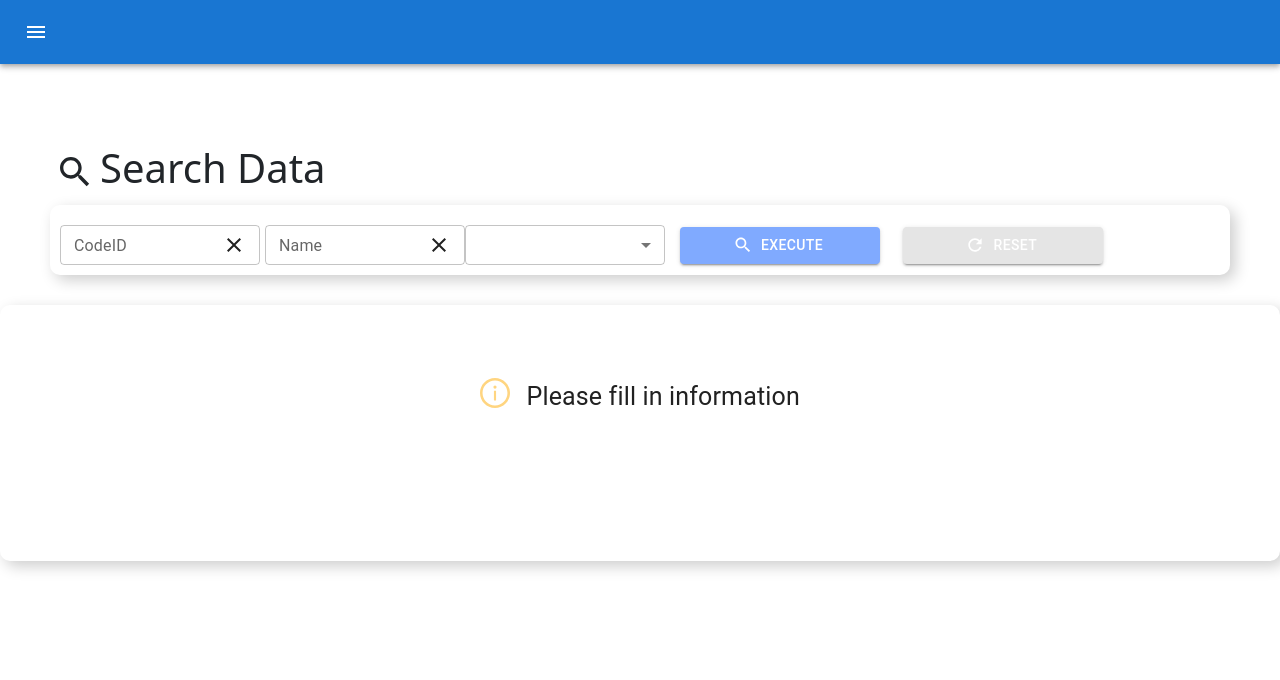
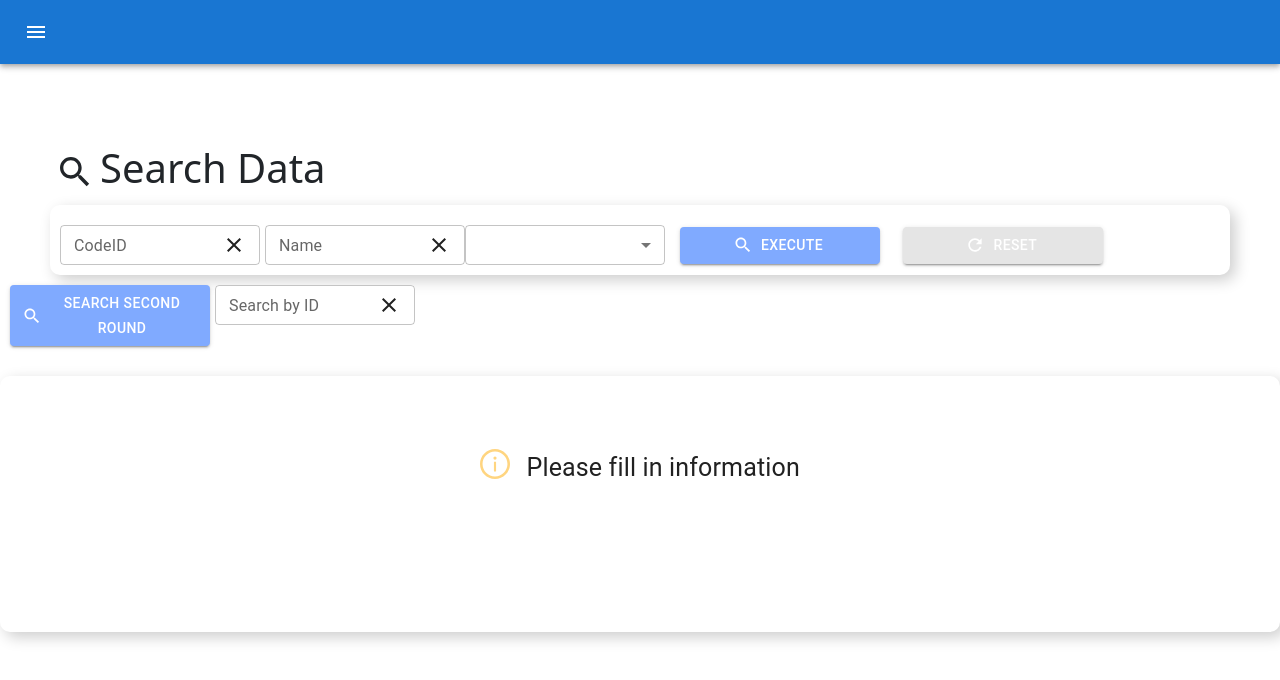
Before and after one commit to EyeBoonyanud/programmertest, a React (Vite) app: page /Page1 in a window 1280 px wide. Shown: the top 680 px of the page. Built offline with nearby package versions, Linux system fonts and the light colour scheme.

Commit message:
แก้แล้ว

```diff
--- a/src/components/DataePro.jsx
+++ b/src/components/DataePro.jsx
@@ -41,6 +41,8 @@ function IdProgrammer() {
     if (selectedRow) {
       setSelectedRowData(selectedRow);
       setOpenEdit(true);
+
+
     }
   };
   useEffect(() => {
--- a/src/components/EditDept.jsx
+++ b/src/components/EditDept.jsx
@@ -10,10 +10,10 @@ import Swal from "sweetalert2";
 function EditPro({ modalIsOpen, closeEditModal, onCancel, SendID }) {
   const [isPopupOpen, setPopupOpen] = useState(false);
   const [dataRoll, setDataRoll] = useState([]);
-  const [status, setStatus] = useState([]); const [selectedDate, setSelectedDate] = useState("");
+  const [status, setStatus] = useState(""); const [selectedDate, setSelectedDate] = useState("");
   // dropdawn status
   const handleStatus = (event) => {
-    setStatus(event.target.value);
+    setStatus(event.target.value || (SendID ? SendID[2] : ""));
   };
 
   const Save = () => {
@@ -29,7 +29,7 @@ function EditPro({ modalIsOpen, closeEditModal, onCancel, SendID }) {
 
     axios
       .post(
-        `http://localhost:3000/updateDataDept?id=${ID}&dept=${Dept}&status=${status}`
+        `http://localhost:3000/updateDataDept?id=${ID}&dept=${Dept}&status=${status || (SendID ? SendID[2] : "")}`
       )
       .then((response) => {
 
--- a/src/components/EditPro.jsx
+++ b/src/components/EditPro.jsx
@@ -12,7 +12,7 @@ function EditPro({ modalIsOpen, closeEditModal, onCancel, SendID }) {
   const [dataRoll, setDataRoll] = useState([]);
   const [department, setDept] = useState("");
   const handleDept = (event) => {
-    setDept(event.target.value);
+    setDept(event.target.value || (SendID ? SendID[5] : ""));
   };
   console.log(SendID, "เข้าแล้วจ้าหนูอิอิ");
   const [selectedDate, setSelectedDate] = useState("");
@@ -56,7 +56,7 @@ function EditPro({ modalIsOpen, closeEditModal, onCancel, SendID }) {
     // const Lastanme = document.getElementById("ID")
     axios
       .post(
-        `http://localhost:3000/updateData?id=${ID}&fname=${FirstName}&last=${Lastname} &age=${Age}&dept=${department}&birth=${Birth}&status=${status}&telephone=${Telephone}`
+        `http://localhost:3000/updateData?id=${ID}&fname=${FirstName}&last=${Lastname} &age=${Age}&dept=${department || (SendID ? SendID[5] : "")}&birth=${Birth}&status=${status || (SendID ? SendID[6] : "")}&telephone=${Telephone}`
       )
       .then((response) => {
         // const addedData = response.data;
@@ -82,9 +82,9 @@ function EditPro({ modalIsOpen, closeEditModal, onCancel, SendID }) {
         console.error("Error:", error);
       });
   };
-  const [status, setStatus] = useState([]);
+  const [status, setStatus] = useState("");
   const handleStatus = (event) => {
-    setStatus(event.target.value);
+    setStatus(event.target.value || (SendID ? SendID[6] : ""));
   };
 
   const handleClosePopup = () => {
--- a/src/components/Page1.jsx
+++ b/src/components/Page1.jsx
@@ -30,21 +30,22 @@ function Page1() {
   const [checkHead, setCheckHead] = useState("hidden");
   const [checkEmpty, setCheckEmpty] = useState("hidden");
   const [checkData, setCheckData] = useState("visible"); // datashow warning
+  const [firstSearchData, setFirstSearchData] = useState([]); // เพิ่ม state นี้
+  const [secondRoundSearchValue, setSecondRoundSearchValue] = useState("");
+
+  const [status, setStatus] = useState("");
+  const handleStatus = (event) => {
+    setStatus(event.target.value);
+  };
 
   const toggleSidebar = () => {
     setIsSidebarOpen(!isSidebarOpen);
   };
 
-  const [status, setStatus] = useState(""); // แก้เป็น string เนื่องจากดูเหมือนว่าจะใช้เป็นค่าเดียว
-  const handleStatus = (event) => {
-    setStatus(event.target.value);
-  };
-
+  //ค้นหาครั้งที่ 1
   const Search = async () => {
     const value = document.getElementById("Search").value;
     const fname = document.getElementById("Name").value;
-    console.log(value);
-    console.log(fname);
 
     if (!value && !fname) {
       try {
@@ -53,6 +54,7 @@ function Page1() {
         );
         const dataSearch = rollNoSearch.data;
         setSearch(dataSearch);
+        setFirstSearchData(dataSearch); // เก็บข้อมูลที่ค้นหาจากชุดที่ 1
         setCheckHead("visible");
         setCheckEmpty("hidden");
         setCheckData("hidden");
@@ -65,9 +67,9 @@ function Page1() {
         const rollNoSearch = await axios.get(
           `http://localhost:3000/getSearch?value=${value}&fname=${fname}&status=${status}`
         );
-        console.log(rollNoSearch);
         const dataSearch = rollNoSearch.data;
         setSearch(dataSearch);
+        setFirstSearchData(dataSearch); // เก็บข้อมูลที่ค้นหาจากชุดที่ 1
         setCheckHead("visible");
 
         // Update checkEmpty and checkData based on the length of dataSearch
@@ -85,52 +87,35 @@ function Page1() {
       }
     }
   };
+  //ค้นหาครั้งที่ 2
+  const SearchSecondRound = async () => {
+    try {
+      const rollNoSearch = await axios.get(
+        `http://localhost:3000/getSearch?value=${firstSearchData.someValue}&status=${status}&secondRoundSearchValue=${secondRoundSearchValue}`
+      );
+      const dataSearch = rollNoSearch.data;
 
-  // const Search = async () => {
-  //   const value = document.getElementById("Search").value;
-  //   const fname = document.getElementById("Name").value;
-  //   console.log(value);
-  //   console.log(fname);
+      // ต่อข้อมูลที่ค้นหาจากชุดที่ 2 เข้าไป
+      setSearch(dataSearch);
+      setCheckHead("visible");
 
-  //   if (!value && !fname  ) {
-  //     try {
-  //       const rollNoSearch = await axios.get(
-  //         `http://localhost:3000/getDataPro`
-  //       );
-  //       const dataSearch = rollNoSearch.data;
-  //       setSearch(dataSearch);
-  //       setCheckHead("visible");
-  //       setCheckEmpty("hidden");
-  //       setCheckData("hidden");
-  //       console.log("Roll Server list:", dataSearch);
-  //     } catch (error) {
-  //       console.error("Error requesting data:", error);
-  //     }
-  //   } else {
-  //     try {
-  //       const rollNoSearch = await axios.get(
-  //         `http://localhost:3000/getSearch?value=${value}&fname=${fname}&status=${status}`
-  //       );
-  //       const dataSearch = rollNoSearch.data;
-  //       setSearch(dataSearch);
-  //       setCheckHead("visible");
+      // Update checkEmpty and checkData based on the length of dataSearch
+      if (dataSearch.length === 0) {
+        setCheckEmpty("visible");
+        setCheckData("hidden");
+      } else {
+        setCheckEmpty("hidden");
+        setCheckData("visible");
+      }
 
-  //       // Update checkEmpty and checkData based on the length of dataSearch
-  //       if (dataSearch.length === 0) {
-  //         setCheckEmpty("visible");
-  //         setCheckData("hidden");
-  //       } else {
-  //         setCheckEmpty("hidden");
-  //         setCheckData("visible");
-  //       }
+      console.log("Roll Server list:", dataSearch);
+    } catch (error) {
+      console.error("Error requesting data:", error);
+    }
+  };
 
-  //       console.log("Roll Server list:", dataSearch);
-  //     } catch (error) {
-  //       console.error("Error requesting data:", error);
-  //     }
-  //   }
-  // };
 
+  //เอาไว้ Reset ค่า ทั้งหมด
   const handleResetData = () => {
     document.getElementById("Search").value = "";
     document.getElementById("Name").value = "";
@@ -139,7 +124,7 @@ function Page1() {
     setCheckEmpty("hidden");
     setCheckData("visible");
   };
-
+ //ของตัวกากบาท เอาไว้เคลียร์ค่าในกากบาท
   const handleReset = () => {
     document.getElementById("Search").value = "";
     document.getElementById("Name").value = "";
@@ -286,7 +271,47 @@ function Page1() {
           </div>
         </div>
       </div>
+      <div>
+        <Button
+          onClick={SearchSecondRound}
+          style={{
+            backgroundColor: "#80aaff",
+            marginLeft: "10px",
+            borderRadius: "4px",
+            width: "200px",
+            marginTop: "10px",
+            marginRight: "5px",
+          }}
+          variant="contained"
+          startIcon={<SearchIcon />}
+        >
+          Search Second Round
+        </Button>
 
+        <TextField
+          size="small"
+          style={{
+            backgroundColor: "white",
+            borderRadius: "4px",
+            width: "200px",
+            marginTop: "10px",
+          }}
+          id="SecondRoundSearch"
+          label="Search by ID"
+          value={secondRoundSearchValue}
+          onChange={(e) => setSecondRoundSearchValue(e.target.value)}
+          InputProps={{
+            endAdornment: (
+              <ClearIcon
+                style={{
+                  cursor: "pointer",
+                }}
+                onClick={() => setSecondRoundSearchValue("")}
+              />
+            ),
+          }}
+        ></TextField>
+      </div>
       <div
         className="table"
         style={{
```
Also changed, not shown: src/Server/server.cjs (+55 -4 lines).
